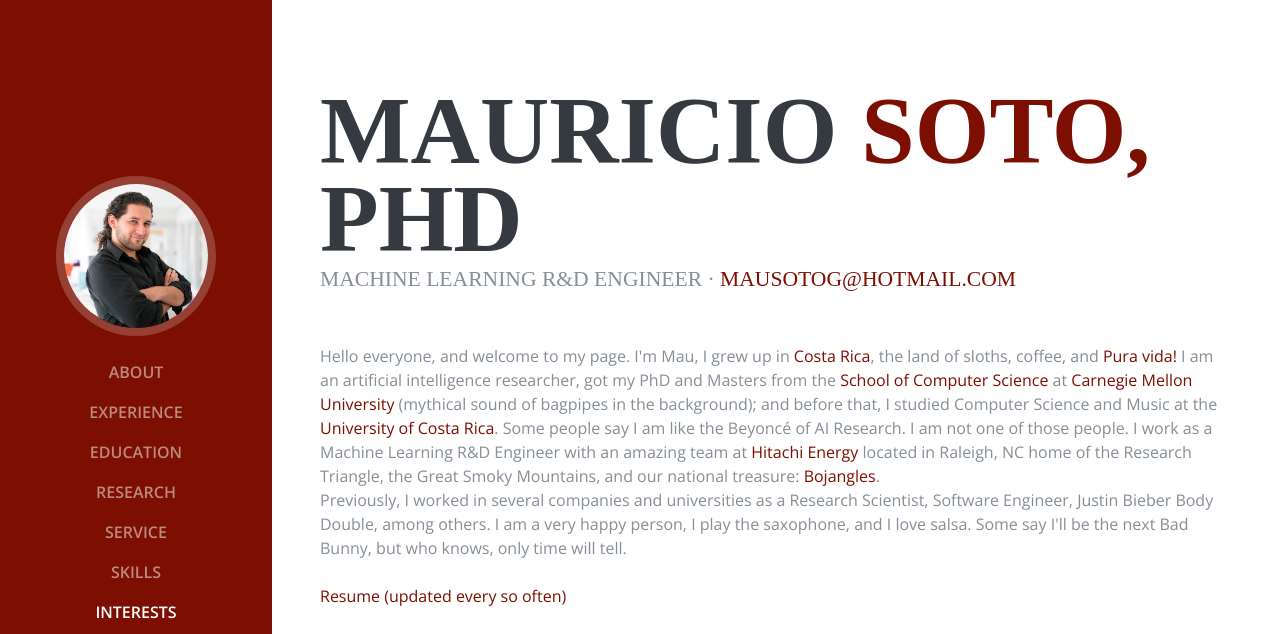
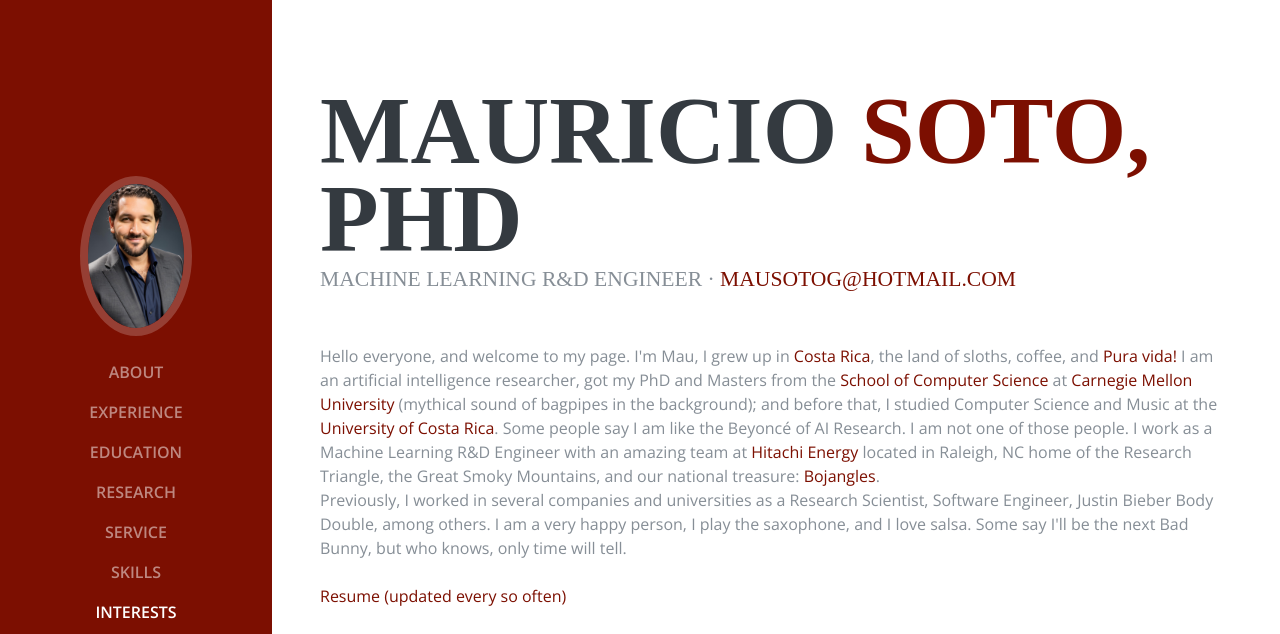
Before and after one commit to mausotog/mausotog.github.io, a website: page index.html in a window 1280 px wide. Shown: the top 634 px of the page. Drawn offline with nearby package versions, Linux system fonts and the light colour scheme; a web font is replaced by a local one.

Commit message:
Update index.html

```diff
--- a/index.html
+++ b/index.html
@@ -31,7 +31,7 @@
       <a class="navbar-brand js-scroll-trigger" href="#page-top">
         <span class="d-block d-lg-none">Mauricio Soto</span>
         <span class="d-none d-lg-block">
-          <img class="img-fluid img-profile rounded-circle mx-auto mb-2" src="img/photo.jpg" alt="">
+          <img class="img-fluid img-profile rounded-circle mx-auto mb-2" src="img/photo2023.jpg" alt="">
         </span>
       </a>
       <button class="navbar-toggler" type="button" data-toggle="collapse" data-target="#navbarSupportedContent" aria-controls="navbarSupportedContent" aria-expanded="false" aria-label="Toggle navigation">
```
